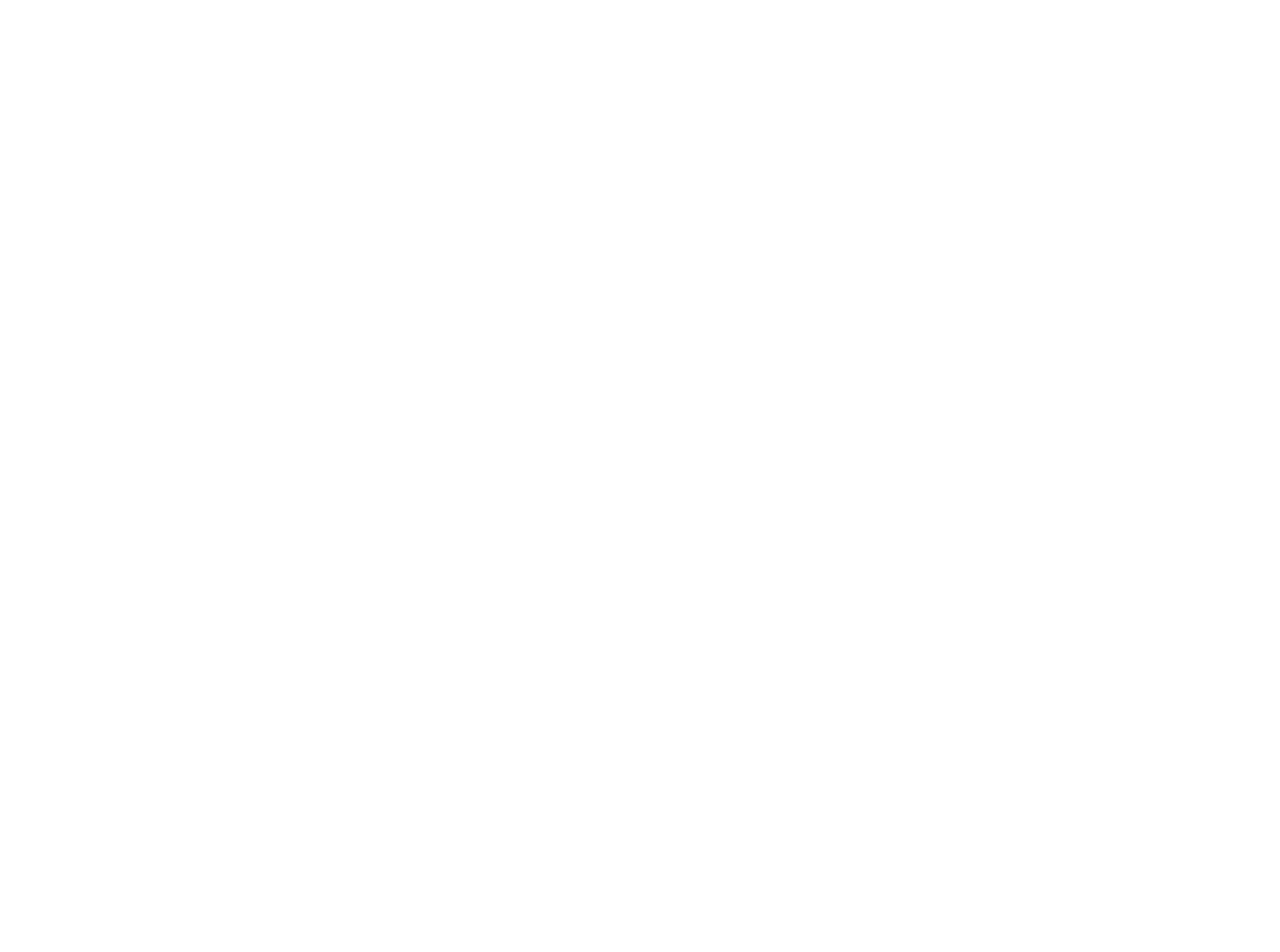
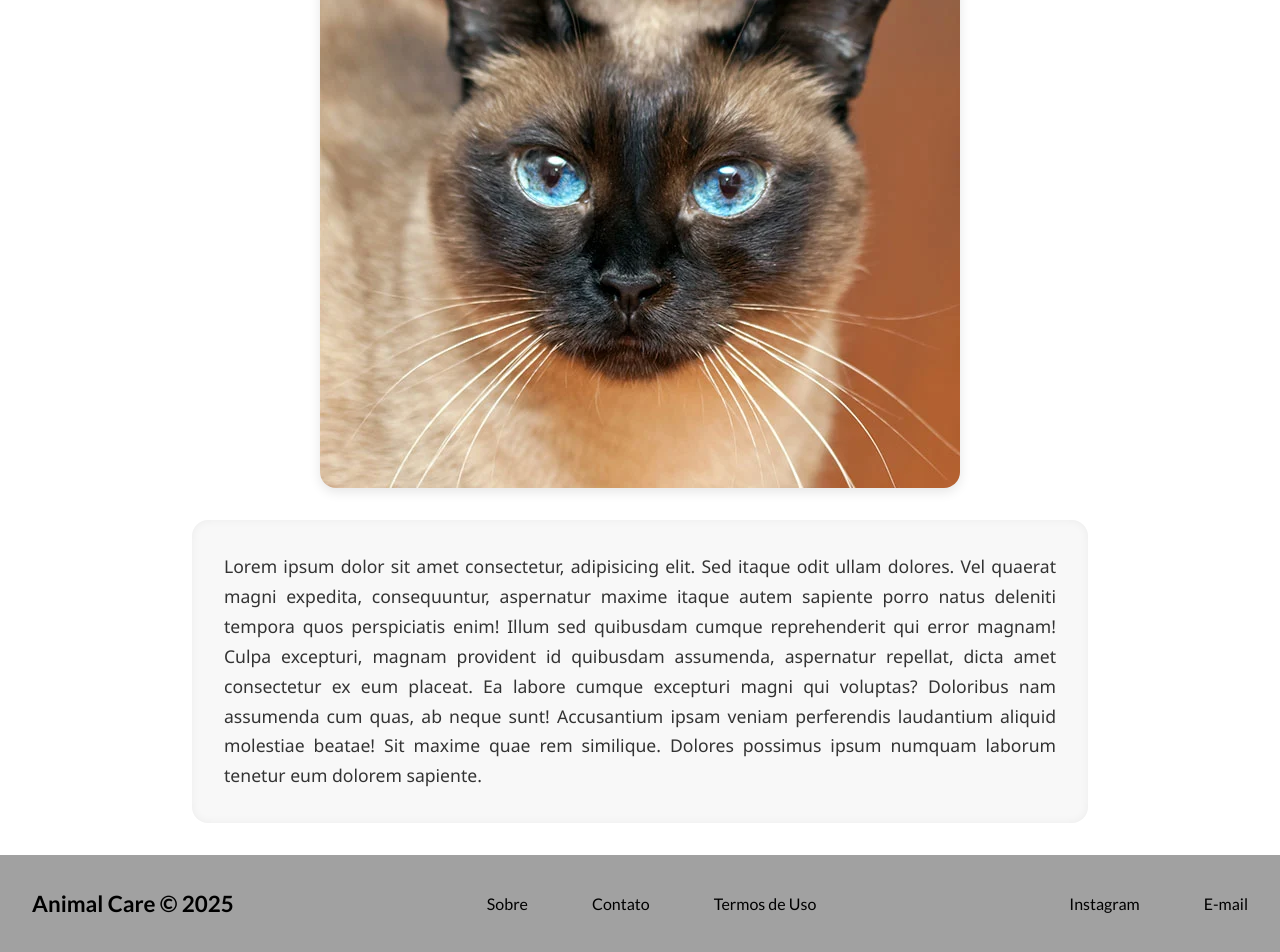
Before and after one commit to mattheus1117/AnimalCare, a React (Vite) app in the folder client/: page /AnimalCare/dica-1 in a window 1280 px wide. Shown: the part 396-1348 px from the top of the page. Before the commit the page ends 800 px from the top, so only its background shows below. Built offline with nearby package versions, Linux system fonts and the light colour scheme.

Commit message:
Adicionando informações para a dicas

```diff
--- /dev/null
+++ b/client/src/dicasPages.css
@@ -0,0 +1,38 @@
+.dica-container {
+  padding: 2rem;
+  max-width: 960px;
+  margin: 0 auto;
+  font-family: 'Segoe UI', Tahoma, Geneva, Verdana, sans-serif;
+  color: #333;
+}
+
+.dica-content h1 {
+  text-align: center;
+  font-size: 2.5rem;
+  color: #1e1e1e;
+  margin-bottom: 1.5rem;
+}
+
+.dica-image {
+  display: flex;
+  justify-content: center;
+  align-items: center;
+  margin-bottom: 2rem;
+}
+
+.dica-image img {
+  max-width: 100%;
+  height: auto;
+  border-radius: 1rem;
+  box-shadow: 0 4px 12px rgba(0, 0, 0, 0.1);
+}
+
+.dica-texto {
+  font-size: 1.1rem;
+  line-height: 1.7;
+  text-align: justify;
+  background-color: #f8f8f8;
+  padding: 2rem;
+  border-radius: 1rem;
+  box-shadow: inset 0 0 10px rgba(0,0,0,0.05);
+}
--- a/client/src/pages/Dicas/Dica01.tsx
+++ b/client/src/pages/Dicas/Dica01.tsx
@@ -1,27 +1,42 @@
 import React from 'react';
-import Header from "../../components/Header";
-import Footer from "../../components/Footer";
-import Chat from "../../components/Chat/Chat";
-import DoacaoPopup from "../../components/Doacao/Doacao"
+import Header from '../../components/Header';
+import Footer from '../../components/Footer';
+import Chat from '../../components/Chat/Chat';
+import DoacaoPopup from '../../components/Doacao/Doacao';
+import '../../dicasPages.css'; // Certifique-se de criar esse arquivo
 
 export const Dica01 = () => {
     const [chatVisivel, setChatVisivel] = React.useState(false);
     const [doacaoVisivel, setDoacaoVisivel] = React.useState(false);
 
-    return <>
+    return (
+        <>
             <Header
                 onChatClick={() => setChatVisivel((v) => !v)}
                 onDoacaoClick={() => setDoacaoVisivel((v) => !v)}
             />
-        <h1>Dica 01</h1>
-        <br />
-        <br />
-        <br /> Dica 01
-        <br />
-        <br />
+
+            <main className="dica-container">
+                <div className="dica-content">
+                    <h1>Dica 1</h1>
+                    <div className="dica-image">
+                        <img src="/AnimalCare/Images/Luna.jpg" alt="Luna" />
+                    </div>
+                    <div className="dica-texto">
+                        <p>
+                            Lorem ipsum dolor sit amet consectetur, adipisicing elit. Sed itaque odit ullam dolores. Vel quaerat magni expedita, consequuntur, aspernatur maxime itaque autem sapiente porro natus deleniti tempora quos perspiciatis enim!
+                            Illum sed quibusdam cumque reprehenderit qui error magnam! Culpa excepturi, magnam provident id quibusdam assumenda, aspernatur repellat, dicta amet consectetur ex eum placeat. Ea labore cumque excepturi magni qui voluptas?
+                            Doloribus nam assumenda cum quas, ab neque sunt! Accusantium ipsam veniam perferendis laudantium aliquid molestiae beatae! Sit maxime quae rem similique. Dolores possimus ipsum numquam laborum tenetur eum dolorem sapiente.
+
+                        </p>
+                    </div>
+                </div>
+            </main>
+
             <Footer />
 
             {chatVisivel && <Chat onClose={() => setChatVisivel(false)} />}
             {doacaoVisivel && <DoacaoPopup onClose={() => setDoacaoVisivel(false)} />}
         </>
-}
+    );
+};
--- a/client/src/pages/Dicas/Dica02.tsx
+++ b/client/src/pages/Dicas/Dica02.tsx
@@ -13,12 +13,22 @@
       onChatClick={() => setChatVisivel((v) => !v)}
       onDoacaoClick={() => setDoacaoVisivel((v) => !v)}
     />
-    <h1>Dica 02</h1>
-    <br />
-    <br />
-    <br /> Dica 02
-    <br />
-    <br />
+    <main className="dica-container">
+      <div className="dica-content">
+        <h1>Dica 2</h1>
+        <div className="dica-image">
+          <img src="/AnimalCare/Images/Luna.jpg" alt="Luna" />
+        </div>
+        <div className="dica-texto">
+          <p>
+            Lorem ipsum dolor sit amet consectetur, adipisicing elit. Sed itaque odit ullam dolores. Vel quaerat magni expedita, consequuntur, aspernatur maxime itaque autem sapiente porro natus deleniti tempora quos perspiciatis enim!
+            Illum sed quibusdam cumque reprehenderit qui error magnam! Culpa excepturi, magnam provident id quibusdam assumenda, aspernatur repellat, dicta amet consectetur ex eum placeat. Ea labore cumque excepturi magni qui voluptas?
+            Doloribus nam assumenda cum quas, ab neque sunt! Accusantium ipsam veniam perferendis laudantium aliquid molestiae beatae! Sit maxime quae rem similique. Dolores possimus ipsum numquam laborum tenetur eum dolorem sapiente.
+
+          </p>
+        </div>
+      </div>
+    </main>
     <Footer />
 
     {chatVisivel && <Chat onClose={() => setChatVisivel(false)} />}
--- a/client/src/pages/Dicas/Dica03.tsx
+++ b/client/src/pages/Dicas/Dica03.tsx
@@ -13,12 +13,22 @@
       onChatClick={() => setChatVisivel((v) => !v)}
       onDoacaoClick={() => setDoacaoVisivel((v) => !v)}
     />
-    <h1>Dica 03</h1>
-    <br />
-    <br />
-    <br /> Dica 03
-    <br />
-    <br />
+    <main className="dica-container">
+      <div className="dica-content">
+        <h1>Dica 3</h1>
+        <div className="dica-image">
+          <img src="/AnimalCare/Images/Luna.jpg" alt="Luna" />
+        </div>
+        <div className="dica-texto">
+          <p>
+            Lorem ipsum dolor sit amet consectetur, adipisicing elit. Sed itaque odit ullam dolores. Vel quaerat magni expedita, consequuntur, aspernatur maxime itaque autem sapiente porro natus deleniti tempora quos perspiciatis enim!
+            Illum sed quibusdam cumque reprehenderit qui error magnam! Culpa excepturi, magnam provident id quibusdam assumenda, aspernatur repellat, dicta amet consectetur ex eum placeat. Ea labore cumque excepturi magni qui voluptas?
+            Doloribus nam assumenda cum quas, ab neque sunt! Accusantium ipsam veniam perferendis laudantium aliquid molestiae beatae! Sit maxime quae rem similique. Dolores possimus ipsum numquam laborum tenetur eum dolorem sapiente.
+
+          </p>
+        </div>
+      </div>
+    </main>
     <Footer />
 
     {chatVisivel && <Chat onClose={() => setChatVisivel(false)} />}
--- a/client/src/pages/Dicas/Dica04.tsx
+++ b/client/src/pages/Dicas/Dica04.tsx
@@ -13,12 +13,22 @@
       onChatClick={() => setChatVisivel((v) => !v)}
       onDoacaoClick={() => setDoacaoVisivel((v) => !v)}
     />
-    <h1>Dica 04</h1>
-    <br />
-    <br />
-    <br /> Dica 04
-    <br />
-    <br />
+    <main className="dica-container">
+      <div className="dica-content">
+        <h1>Dica 4</h1>
+        <div className="dica-image">
+          <img src="/AnimalCare/Images/Luna.jpg" alt="Luna" />
+        </div>
+        <div className="dica-texto">
+          <p>
+            Lorem ipsum dolor sit amet consectetur, adipisicing elit. Sed itaque odit ullam dolores. Vel quaerat magni expedita, consequuntur, aspernatur maxime itaque autem sapiente porro natus deleniti tempora quos perspiciatis enim!
+            Illum sed quibusdam cumque reprehenderit qui error magnam! Culpa excepturi, magnam provident id quibusdam assumenda, aspernatur repellat, dicta amet consectetur ex eum placeat. Ea labore cumque excepturi magni qui voluptas?
+            Doloribus nam assumenda cum quas, ab neque sunt! Accusantium ipsam veniam perferendis laudantium aliquid molestiae beatae! Sit maxime quae rem similique. Dolores possimus ipsum numquam laborum tenetur eum dolorem sapiente.
+
+          </p>
+        </div>
+      </div>
+    </main>
     <Footer />
 
     {chatVisivel && <Chat onClose={() => setChatVisivel(false)} />}
--- a/client/src/pages/Dicas/Dica05.tsx
+++ b/client/src/pages/Dicas/Dica05.tsx
@@ -13,12 +13,22 @@
       onChatClick={() => setChatVisivel((v) => !v)}
       onDoacaoClick={() => setDoacaoVisivel((v) => !v)}
     />
-    <h1>Dica 05</h1>
-    <br />
-    <br />
-    <br /> Dica 05
-    <br />
-    <br />
+    <main className="dica-container">
+      <div className="dica-content">
+        <h1>Dica 5</h1>
+        <div className="dica-image">
+          <img src="/AnimalCare/Images/Luna.jpg" alt="Luna" />
+        </div>
+        <div className="dica-texto">
+          <p>
+            Lorem ipsum dolor sit amet consectetur, adipisicing elit. Sed itaque odit ullam dolores. Vel quaerat magni expedita, consequuntur, aspernatur maxime itaque autem sapiente porro natus deleniti tempora quos perspiciatis enim!
+            Illum sed quibusdam cumque reprehenderit qui error magnam! Culpa excepturi, magnam provident id quibusdam assumenda, aspernatur repellat, dicta amet consectetur ex eum placeat. Ea labore cumque excepturi magni qui voluptas?
+            Doloribus nam assumenda cum quas, ab neque sunt! Accusantium ipsam veniam perferendis laudantium aliquid molestiae beatae! Sit maxime quae rem similique. Dolores possimus ipsum numquam laborum tenetur eum dolorem sapiente.
+
+          </p>
+        </div>
+      </div>
+    </main>
     <Footer />
 
     {chatVisivel && <Chat onClose={() => setChatVisivel(false)} />}
--- a/client/src/pages/Dicas/Dica06.tsx
+++ b/client/src/pages/Dicas/Dica06.tsx
@@ -13,12 +13,22 @@
       onChatClick={() => setChatVisivel((v) => !v)}
       onDoacaoClick={() => setDoacaoVisivel((v) => !v)}
     />
-    <h1>Dica 06</h1>
-    <br />
-    <br />
-    <br /> Dica 06
-    <br />
-    <br />
+    <main className="dica-container">
+      <div className="dica-content">
+        <h1>Dica 6</h1>
+        <div className="dica-image">
+          <img src="/AnimalCare/Images/Luna.jpg" alt="Luna" />
+        </div>
+        <div className="dica-texto">
+          <p>
+            Lorem ipsum dolor sit amet consectetur, adipisicing elit. Sed itaque odit ullam dolores. Vel quaerat magni expedita, consequuntur, aspernatur maxime itaque autem sapiente porro natus deleniti tempora quos perspiciatis enim!
+            Illum sed quibusdam cumque reprehenderit qui error magnam! Culpa excepturi, magnam provident id quibusdam assumenda, aspernatur repellat, dicta amet consectetur ex eum placeat. Ea labore cumque excepturi magni qui voluptas?
+            Doloribus nam assumenda cum quas, ab neque sunt! Accusantium ipsam veniam perferendis laudantium aliquid molestiae beatae! Sit maxime quae rem similique. Dolores possimus ipsum numquam laborum tenetur eum dolorem sapiente.
+
+          </p>
+        </div>
+      </div>
+    </main>
     <Footer />
 
     {chatVisivel && <Chat onClose={() => setChatVisivel(false)} />}
```
Lines whose indentation alone changed are shown as unchanged.
